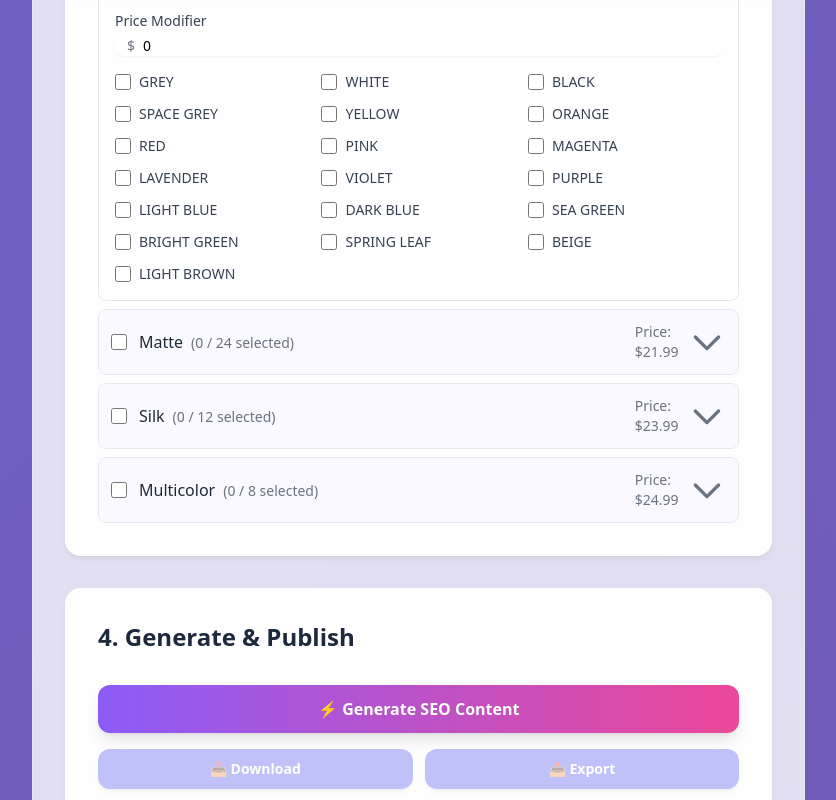
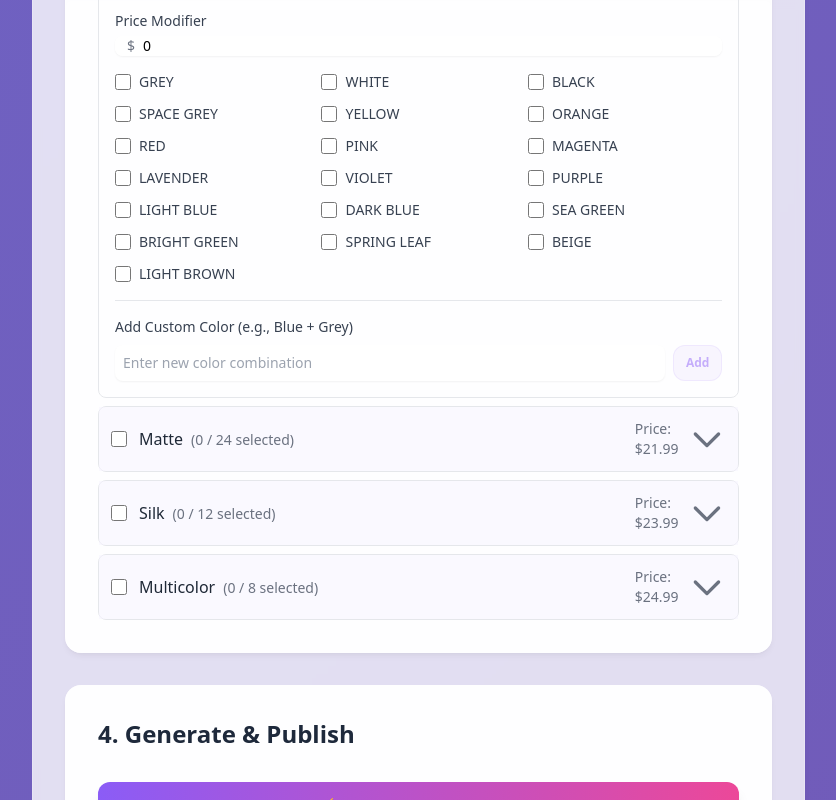
Before and after one commit to YaraPaola/ecommerce-assistant, a React (Vite) app: page / in a window 1280 px wide. Shown: the part 1618-2418 px from the top of the page, without its empty margins (0-836 px from the left). Built offline with nearby package versions, Linux system fonts and the light colour scheme; no server answers.

Commit message:
feat: add custom variant option input and logic

```diff
--- a/App.tsx
+++ b/App.tsx
@@ -1,4 +1,4 @@
- import React, { useState, useCallback } from 'react';
+import React, { useState, useCallback } from 'react';
 import { LeftPanel } from './components/LeftPanel';
 import { RightPanel } from './components/RightPanel';
 import { EnhanceImageModal } from './components/EnhanceImageModal';
@@ -89,6 +89,24 @@ function App() {
 
     const onVariantChange = (variants: FinishGroup[]) => {
         setProductData(prev => ({ ...prev, variants }));
+    };
+
+    const handleAddCustomOption = (groupName: string, optionName: string) => {
+        setProductData(prev => {
+            const updatedVariants = prev.variants.map(group => {
+                if (group.name === groupName) {
+                    // Check if option already exists to prevent duplicates
+                    if (!group.options.some(option => option.name === optionName)) {
+                        return {
+                            ...group,
+                            options: [...group.options, { name: optionName, selected: true }]
+                        };
+                    }
+                }
+                return group;
+            });
+            return { ...prev, variants: updatedVariants };
+        });
     };
 
     const handleFetchUrl = async () => {
--- a/components/VariantSelector.tsx
+++ b/components/VariantSelector.tsx
@@ -2,6 +2,7 @@
 import React from 'react';
 import { FinishGroup } from '../types';
 import { Icon } from './Icon';
+import { Button } from './Button';
 
 interface VariantSelectorProps {
     basePrice: number;
@@ -10,6 +11,7 @@ interface VariantSelectorProps {
     onCompareAtPriceChange: (price: number | null) => void;
     finishGroups: FinishGroup[];
     onVariantChange: (groups: FinishGroup[]) => void;
+    onAddCustomOption: (groupName: string, optionName: string) => void;
 }
 
 const PriceInput: React.FC<{ label: string, value: number | null, onChange: (val: number | null) => void }> = ({ label, value, onChange }) => (
@@ -36,8 +38,9 @@ const PriceInput: React.FC<{ label: string, value: number | null, onChange: (val
 
 export const VariantSelector: React.FC<VariantSelectorProps> = ({
     basePrice, onBasePriceChange, compareAtPrice, onCompareAtPriceChange,
-    finishGroups, onVariantChange
+    finishGroups, onVariantChange, onAddCustomOption
 }) => {
+    const [newCustomColor, setNewCustomColor] = React.useState('');
 
     const toggleGroupOpen = (id: string) => {
         onVariantChange(finishGroups.map(g => g.id === id ? { ...g, open: !g.open } : g));
@@ -110,6 +113,34 @@ export const VariantSelector: React.FC<VariantSelectorProps> = ({
                                             </div>
                                         ))}
                                     </div>
+                                    {group.id === 'gloss' && ( // Only show custom add for 'Gloss' for now
+                                        <div className="mt-4 border-t border-gray-200 pt-4">
+                                            <label htmlFor="new-custom-color" className="block text-sm font-medium text-gray-700 mb-2">Add Custom Color (e.g., Blue + Grey)</label>
+                                            <div className="flex gap-2">
+                                                <input
+                                                    type="text"
+                                                    id="new-custom-color"
+                                                    value={newCustomColor}
+                                                    onChange={(e) => setNewCustomColor(e.target.value)}
+                                                    className="flex-1 block w-full rounded-lg border-gray-300 shadow-sm focus:ring-primary-accent focus:border-primary-accent sm:text-sm p-2"
+                                                    placeholder="Enter new color combination"
+                                                />
+                                                <Button
+                                                    onClick={() => {
+                                                        if (newCustomColor.trim()) {
+                                                            onAddCustomOption(group.name, newCustomColor.trim());
+                                                            setNewCustomColor('');
+                                                        }
+                                                    }}
+                                                    variant="secondary"
+                                                    size="sm"
+                                                    disabled={!newCustomColor.trim()}
+                                                >
+                                                    Add
+                                                </Button>
+                                            </div>
+                                        </div>
+                                    )}
                                 </div>
                             )}
                         </div>
```
